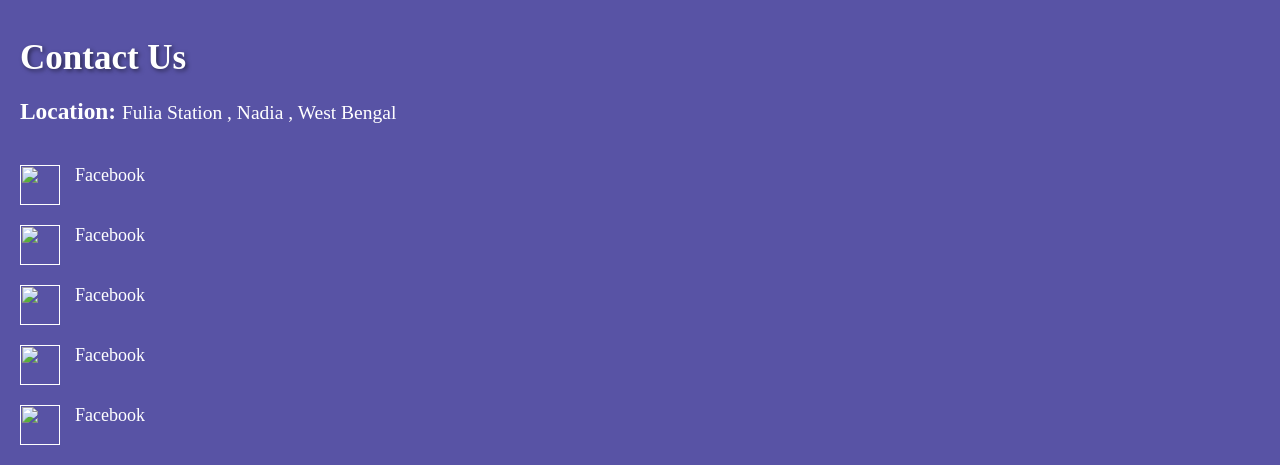
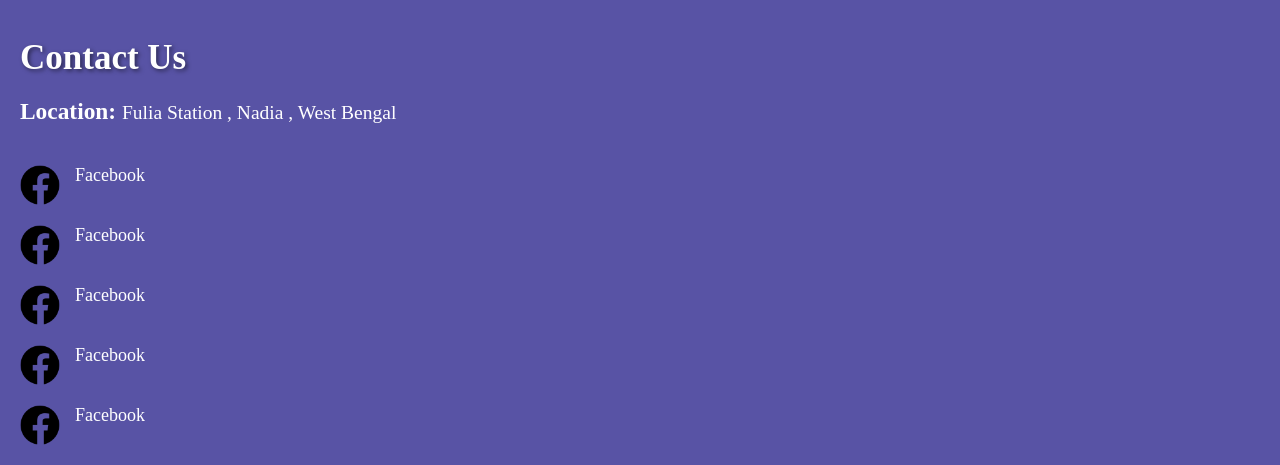
Before and after one commit to Infinity-coder07/NK, a plain HTML site: page NK_MAGAZINE/NK_MAGAZINE.html in a window 1280 px wide. Shown: the part 5921-6386 px from the top of the page. Drawn offline with Linux system fonts and the light colour scheme; the site is published under a folder, as on GitHub Pages, so addresses that start at the root find nothing.

Commit message:
Update NK_MAGAZINE.html

```diff
--- a/NK_MAGAZINE/NK_MAGAZINE.html
+++ b/NK_MAGAZINE/NK_MAGAZINE.html
@@ -410,35 +410,35 @@
             <!-- just a comment for line break-->
             <li>
                 <a href="">
-                    <img src="/ICON/facebook.png">
+                    <img src="../ICON/facebook.png">
                     <span>Facebook</span>
                 </a>
             </li>
             <!-- just a comment for line break -->
             <li>
                 <a href="">
-                    <img src="/ICON/facebook.png">
+                    <img src="../ICON/facebook.png">
                     <span>Facebook</span>
                 </a>
             </li>
             <!-- just a comment for line break -->
             <li>
                 <a href="">
-                    <img src="/ICON/facebook.png">
+                    <img src="../ICON/facebook.png">
                     <span>Facebook</span>
                 </a>
             </li>
             <!-- just a comment for line break -->
             <li>
                 <a href="">
-                    <img src="/ICON/facebook.png">
+                    <img src="../ICON/facebook.png">
                     <span>Facebook</span>
                 </a>
             </li>
             <!-- just a comment for line break -->
             <li>
                 <a href="">
-                    <img src="/ICON/facebook.png">
+                    <img src="../ICON/facebook.png">
                     <span>Facebook</span>
                 </a>
             </li>
```
